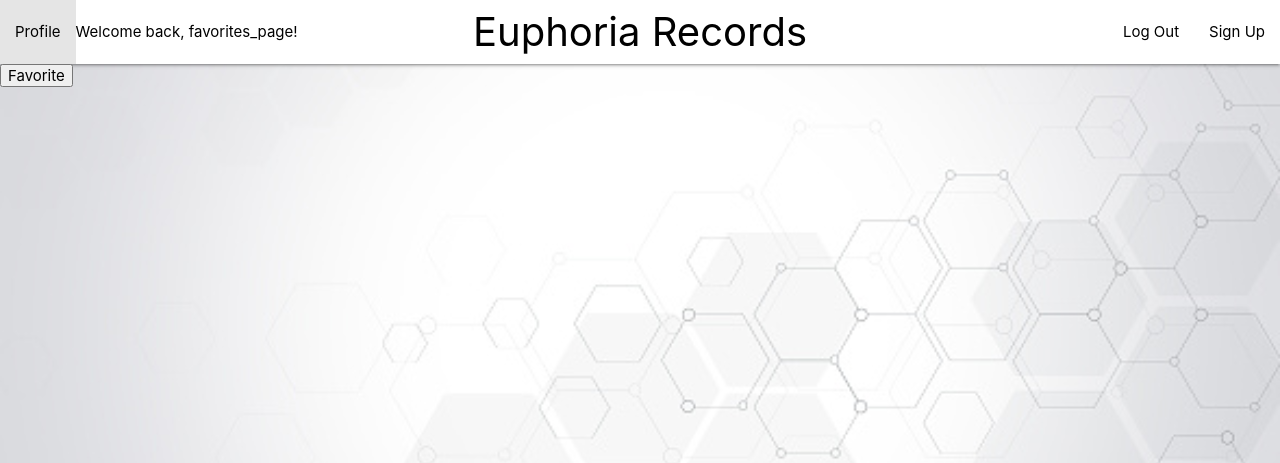
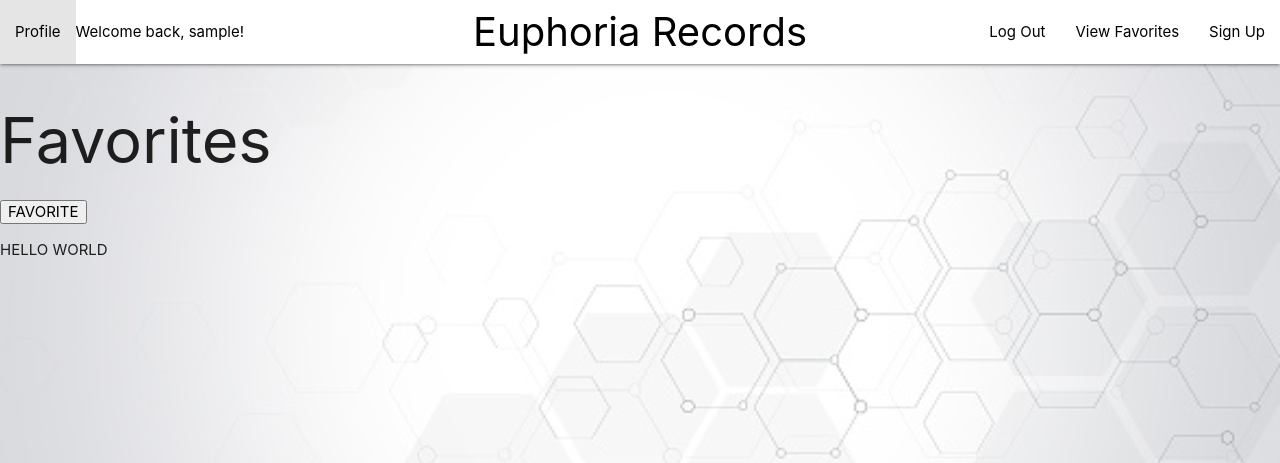
Before and after one commit to mae-ks/Unit4_SDS, a Flask app: page /favorites_page in a window 1280 px wide. Shown: the top 463 px of the page. Run offline with Flask 2, Linux system fonts and the light colour scheme; the visitor is signed in with stand-in values (Sample User, id 1); data that the repository does not hold is empty; some libraries are stand-ins or nearby versions.

Commit message:
favorites

```diff
--- a/app.py
+++ b/app.py
@@ -94,20 +94,33 @@
     session.clear()
     return redirect('/')
 
-#Favorites Route
-@app.route('/index/<album>/<username>', methods=['GET', 'POST'])
-def favorites(album, username):
+#Add to Favorites Route
+@app.route('/favorites', methods=['GET', 'POST'])
+def favorite():
     if request.method == 'POST':
-        if 'favorite' in request.form:
-            favorite = request.form['favorite']
-            if favorite:
-                collection = mongo.db['favorites']
-                album = request.form['album']
-                username = request.form['username']
-                collection.insert_one({'username': username, 'album': album})
+        if request.form.get('FAVORITE') == 'FAVORITE':
+            collection = mongo.db.favorites
+            if session:
+                username = session['username']
+            else:
+                username = None
+            album = "Test"
+            collection.insert_one({'username': username, 'album': album})
 
-        else:
-            return redirect(url_for('favorites', album=album, username=username))
+    elif request.method == 'GET':
+        return render_template('favorites.html')
 
-    else:
-        return redirect('/index')
+    return render_template('favorites.html')
+
+#Navigate to Favorites Page
+@app.route('/index/favorites_page', methods=['GET', 'POST'])
+def favorites_page():
+    return render_template("favorites.html")
+
+#View Favorites
+@app.route('/favorites_page')
+def favorites_view():
+    username = session['username']
+    fav = mongo.db.favorites
+    favorites = fav.find({"username":username})
+    return render_template('favorites.html', favorites=favorites)
--- a/templates/favorites.html
+++ b/templates/favorites.html
@@ -0,0 +1,72 @@
+ <!DOCTYPE html>
+<html>
+    <meta charset="utf-8">
+        <meta name="viewport" content="width=device-width, initial-scale=1">
+        <link rel="icon" href="https://twemoji.maxcdn.com/2/svg/1f4fd.svg">
+        <link rel="stylesheet" href="https://cdnjs.cloudflare.com/ajax/libs/materialize/1.0.0/css/materialize.min.css">
+
+        <style>
+            nav, nav ul a {color: black;}
+            body {
+                background-size: cover;
+                background-image: url("../static/images/hexagons.jpg");
+            }
+        </style>
+
+    </head>
+    <body>
+
+        <nav class="white">
+            <div class="nav-wrapper">
+
+                <ul class="left hide-on-med-and-down">
+                    {% if session %}
+                    <li><a href="">Profile</a></li>
+                    <li>Welcome back, {{ session['username'] }}!</li>
+                    {% else %}
+                    <li>Register/Log in for more features!</li>
+                    {% endif %}
+                </ul>
+
+                <a href="./" class="brand-logo black-text center" style="font-size: 40px;">Euphoria Records</a>
+
+                <ul class="right hide-on-med-and-down">
+                    {% if session %}
+                    <li><a href="/logout">Log Out</a></li>
+                    <li><a href="/favorites_view">View Favorites</a></li>
+                    {% else %}
+                    <li><a href="/login">Log In</a></li>
+                    {% endif %}
+                    <li><a href="/signup">Sign Up</a></li>
+                </ul>
+
+            </div>
+        </nav>
+    <body>
+        <h1>
+            {% block header %}
+            Favorites
+            {% endblock %}
+        </h1>
+
+        {% if session %}
+        <form method="post" action="/favorites">
+            <input type="submit" name="FAVORITE" value="FAVORITE">
+        </form>
+        {% endif %}
+
+
+        <div class="favs">
+            <ul>
+
+
+                {% for fav in favorites %}
+                <li><a href='/favorites_page'>fav</a>{{fav.album}} </li>
+                {% endfor %}
+
+
+            </ul>
+          </div>
+          <p> HELLO WORLD</p>
+    </body>
+</html>
--- a/templates/index.html
+++ b/templates/index.html
@@ -39,6 +39,7 @@
                 <ul class="right hide-on-med-and-down">
                     {% if username %}
                     <li><a href="/logout">Log Out</a></li>
+                    <li><a href="/favorites_view">View Favorites</a></li>
                     {% else %}
                     <li><a href="/login">Log In</a></li>
                     {% endif %}
@@ -47,12 +48,10 @@
 
             </div>
         </nav>
-        {% if username %}
-        <form method="POST">
-            <input type="hidden" name="username" value="{{username}}">
-            <input type="hidden" name="album" value="Happier than Ever">
-            <button name="favorite" value="favorite">Favorite</button>
-        </form>
-        {% endif %}
+        {% if session %}
+        <a href={{ url_for('favorites_page')}}>
+            <img src = "https://cdn.dribbble.com/users/1369921/screenshots/3647290/media/9ffd1132dce685a50ab33af3d03ba091.gif" width=60 height= 60>
+         </a>
+         {% endif %}
     </body>
 </html>
```
